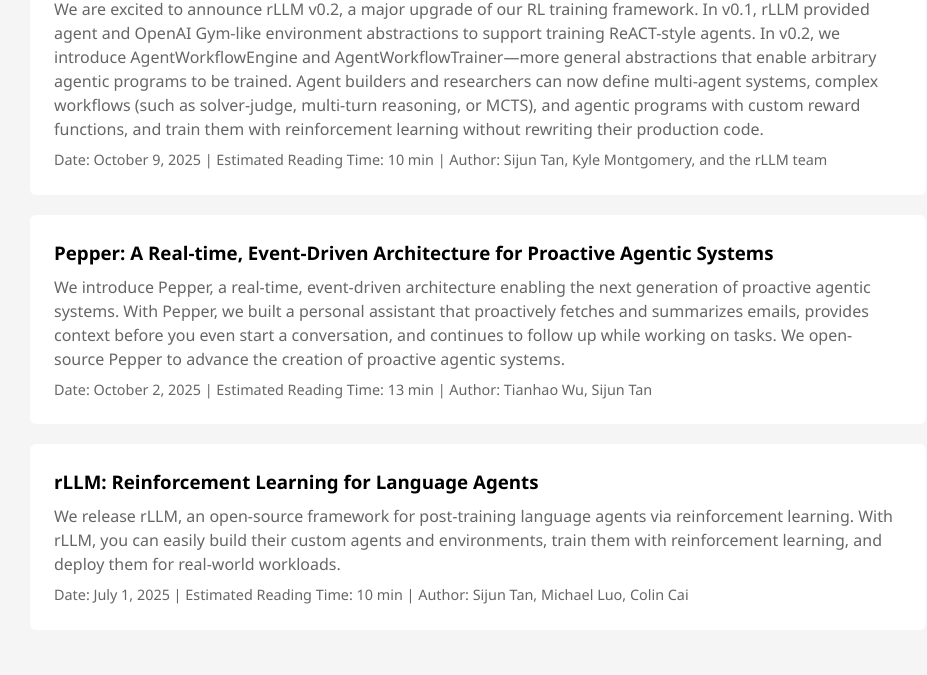
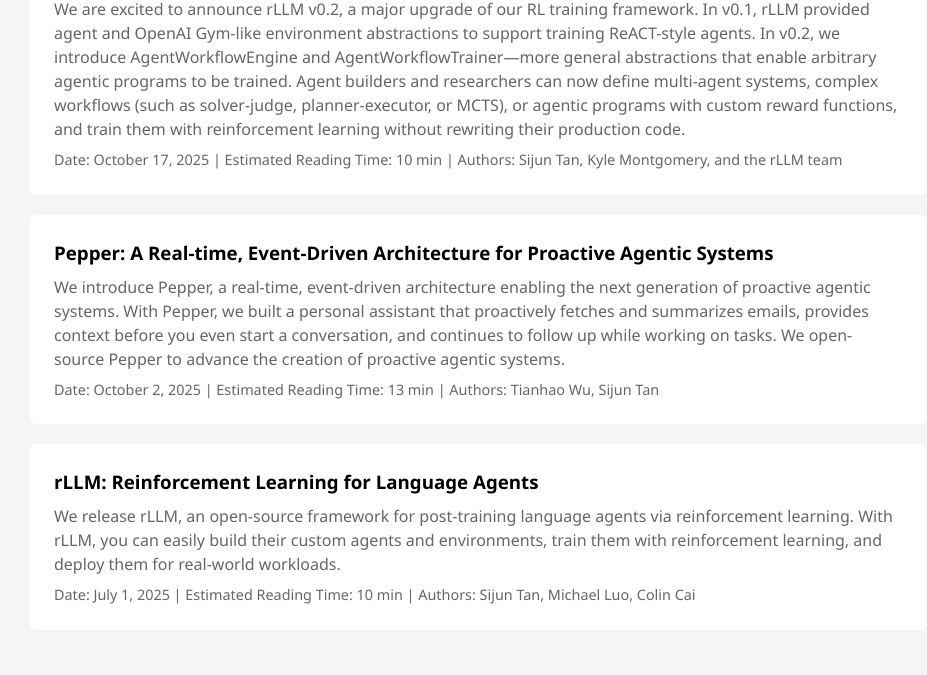
Before and after one commit to rllm-org/rllm-project.github.io, a plain HTML site: page index.html in a window 1280 px wide. Shown: the part 360-1035 px from the top of the page, without its empty margins (162-1089 px from the left). Drawn offline with Linux system fonts and the light colour scheme.

Commit message:
update site

```diff
--- a/index.html
+++ b/index.html
@@ -59,8 +59,8 @@
     <a href="post.html?post=rllm_v0.2.md" rel="noopener noreferrer">
       <h3>rLLM v0.2: RL Training over General Agentic Programs</h3>
       <p class="main-paragraph">
-        We are excited to announce rLLM v0.2, a major upgrade of our RL training framework. In v0.1, rLLM provided agent and OpenAI Gym-like environment abstractions to support training ReACT-style agents. In v0.2, we introduce AgentWorkflowEngine and AgentWorkflowTrainer—more general abstractions that enable arbitrary agentic programs to be trained. Agent builders and researchers can now define multi-agent systems, complex workflows (such as solver-judge, multi-turn reasoning, or MCTS), and agentic programs with custom reward functions, and train them with reinforcement learning without rewriting their production code.
-        <div class="post-meta">Date: October 9, 2025 | Estimated Reading Time: 10 min | Author: Sijun Tan, Kyle Montgomery, and the rLLM team</div>
+        We are excited to announce rLLM v0.2, a major upgrade of our RL training framework. In v0.1, rLLM provided agent and OpenAI Gym-like environment abstractions to support training ReACT-style agents. In v0.2, we introduce AgentWorkflowEngine and AgentWorkflowTrainer—more general abstractions that enable arbitrary agentic programs to be trained. Agent builders and researchers can now define multi-agent systems, complex workflows (such as solver-judge, planner-executor, or MCTS), or agentic programs with custom reward functions, and train them with reinforcement learning without rewriting their production code.
+        <div class="post-meta">Date: October 17, 2025 | Estimated Reading Time: 10 min | Authors: Sijun Tan, Kyle Montgomery, and the rLLM team</div>
       </p>
     </a>
 
@@ -70,7 +70,7 @@
       <p class="main-paragraph">
         We introduce Pepper, a real-time, event-driven architecture enabling the next generation of proactive agentic systems. With Pepper, we built a personal assistant that proactively fetches and summarizes emails, provides context before you even start a conversation, and continues to follow up while working on tasks. We open-source Pepper to advance the creation of proactive agentic systems.
       </p>
-      <div class="post-meta">Date: October 2, 2025 | Estimated Reading Time: 13 min | Author: Tianhao Wu, Sijun Tan</div>
+      <div class="post-meta">Date: October 2, 2025 | Estimated Reading Time: 13 min | Authors: Tianhao Wu, Sijun Tan</div>
     </a>
     <!-- rLLM -->
     <a href="https://pretty-radio-b75.notion.site/rLLM-A-Framework-for-Post-Training-Language-Agents-21b81902c146819db63cd98a54ba5f31" rel="noopener noreferrer">
@@ -78,7 +78,7 @@
       <p class="main-paragraph">
         We release rLLM, an open-source framework for post-training language agents via reinforcement learning. With rLLM, you can easily build their custom agents and environments, train them with reinforcement learning, and deploy them for real-world workloads.
       </p>
-      <div class="post-meta">Date: July 1, 2025 | Estimated Reading Time: 10 min | Author: Sijun Tan, Michael Luo, Colin Cai </div>
+      <div class="post-meta">Date: July 1, 2025 | Estimated Reading Time: 10 min | Authors: Sijun Tan, Michael Luo, Colin Cai </div>
     </a>
   </section>
 
```
Also changed, not shown: blog.html (+2 -2 lines), assets/pepper/tool-call.png (renamed from posts/pepper/tool-call.png), assets/rllm/solver-judge-acc.png (added), 4 other files.
